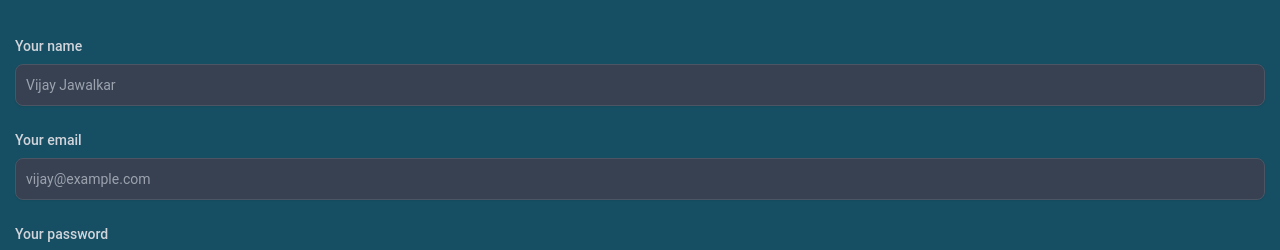
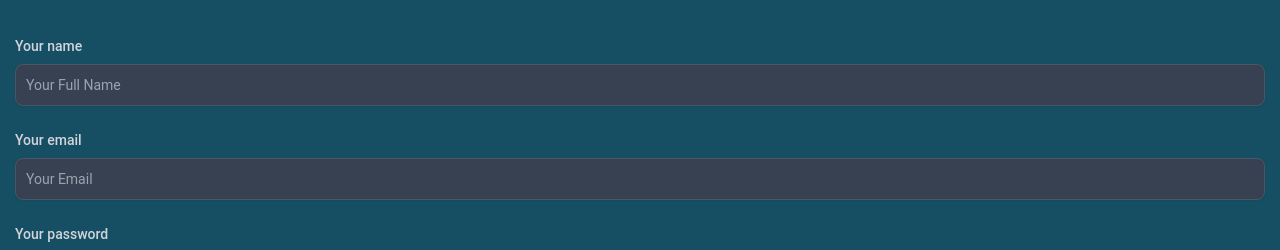
Before and after one commit to vijay-jawalkar/shopnow-updated-version, a React (Create React App) app: page /register in a window 1280 px wide. Shown: the part 155-405 px from the top of the page. Built offline with nearby package versions, Linux system fonts and the light colour scheme.

Commit message:
Updated Register Form

```diff
--- a/src/pages/Login.js
+++ b/src/pages/Login.js
@@ -25,7 +25,7 @@
       const data = await login(authdetail);
       data.accessToken ? navigate("/products") : toast.error(data);
     } catch (error) {
-      toast(error.message, { closeButton: true, position: "bottom-center" });
+      toast("email or password is incorrect", { closeButton: true, position: "bottom-center" });
     }
   }
 
@@ -66,7 +66,7 @@
             type="email"
             id="email"
             className="bg-gray-50 border border-gray-300 text-gray-900 text-sm rounded-lg focus:ring-blue-500 focus:border-blue-500 block w-full p-2.5 dark:bg-gray-700 dark:border-gray-600 dark:placeholder-gray-400 dark:text-white dark:focus:ring-blue-500 dark:focus:border-blue-500"
-            placeholder="vijay@example.com"
+            placeholder="Email"
             required
             autoComplete="off"
           />
--- a/src/pages/Register.js
+++ b/src/pages/Register.js
@@ -50,11 +50,11 @@
           <form onSubmit = {handleRegister}>
           <div className="mb-6">
                 <label htmlFor="name" className="block mb-2 text-sm font-medium text-gray-900 dark:text-gray-300">Your name</label>
-                <input type="name" id="name" className="shadow-sm bg-gray-50 border border-gray-300 text-gray-900 text-sm rounded-lg focus:ring-blue-500 focus:border-blue-500 block w-full p-2.5 dark:bg-gray-700 dark:border-gray-600 dark:placeholder-gray-400 dark:text-white dark:focus:ring-blue-500 dark:focus:border-blue-500 dark:shadow-sm-light" placeholder="Vijay Jawalkar" required autoComplete="off" />
+                <input type="name" id="name" className="shadow-sm bg-gray-50 border border-gray-300 text-gray-900 text-sm rounded-lg focus:ring-blue-500 focus:border-blue-500 block w-full p-2.5 dark:bg-gray-700 dark:border-gray-600 dark:placeholder-gray-400 dark:text-white dark:focus:ring-blue-500 dark:focus:border-blue-500 dark:shadow-sm-light" placeholder="Your Full Name" required autoComplete="off" />
             </div>
             <div className="mb-6">
                 <label htmlFor="email" className="block mb-2 text-sm font-medium text-gray-900 dark:text-gray-300">Your email</label>
-                <input type="email" id="email" className="shadow-sm bg-gray-50 border border-gray-300 text-gray-900 text-sm rounded-lg focus:ring-blue-500 focus:border-blue-500 block w-full p-2.5 dark:bg-gray-700 dark:border-gray-600 dark:placeholder-gray-400 dark:text-white dark:focus:ring-blue-500 dark:focus:border-blue-500 dark:shadow-sm-light" placeholder="vijay@example.com" required autoComplete="off" />
+                <input type="email" id="email" className="shadow-sm bg-gray-50 border border-gray-300 text-gray-900 text-sm rounded-lg focus:ring-blue-500 focus:border-blue-500 block w-full p-2.5 dark:bg-gray-700 dark:border-gray-600 dark:placeholder-gray-400 dark:text-white dark:focus:ring-blue-500 dark:focus:border-blue-500 dark:shadow-sm-light" placeholder="Your Email" required autoComplete="off" />
             </div>
             <div className="mb-6">
                 <label htmlFor="password" className="block mb-2 text-sm font-medium text-gray-900 dark:text-gray-300">Your password</label>
```
